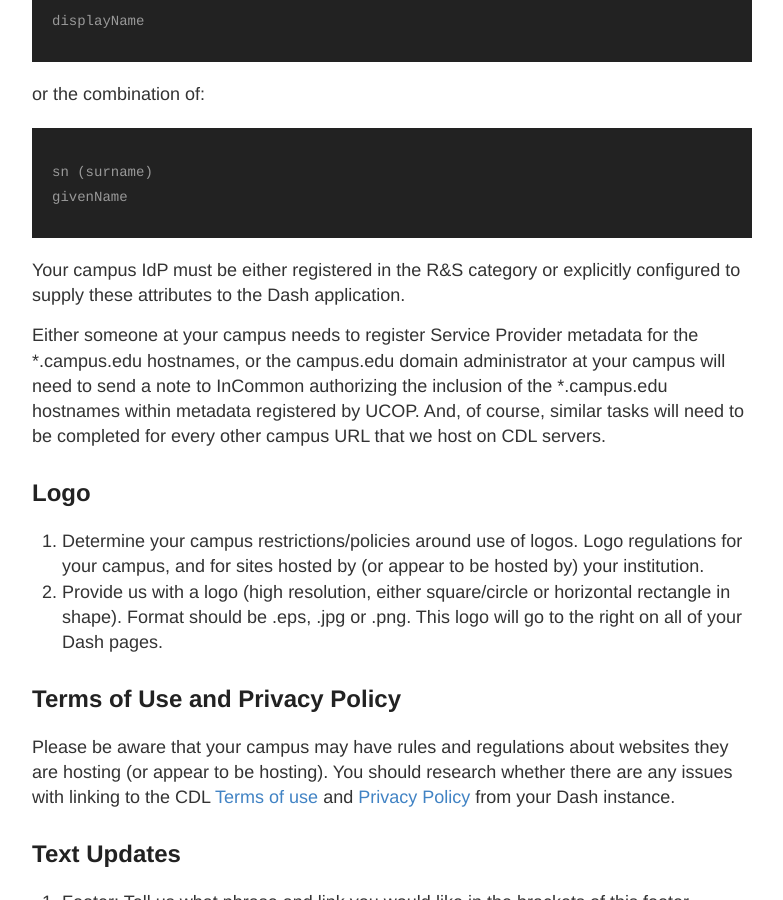
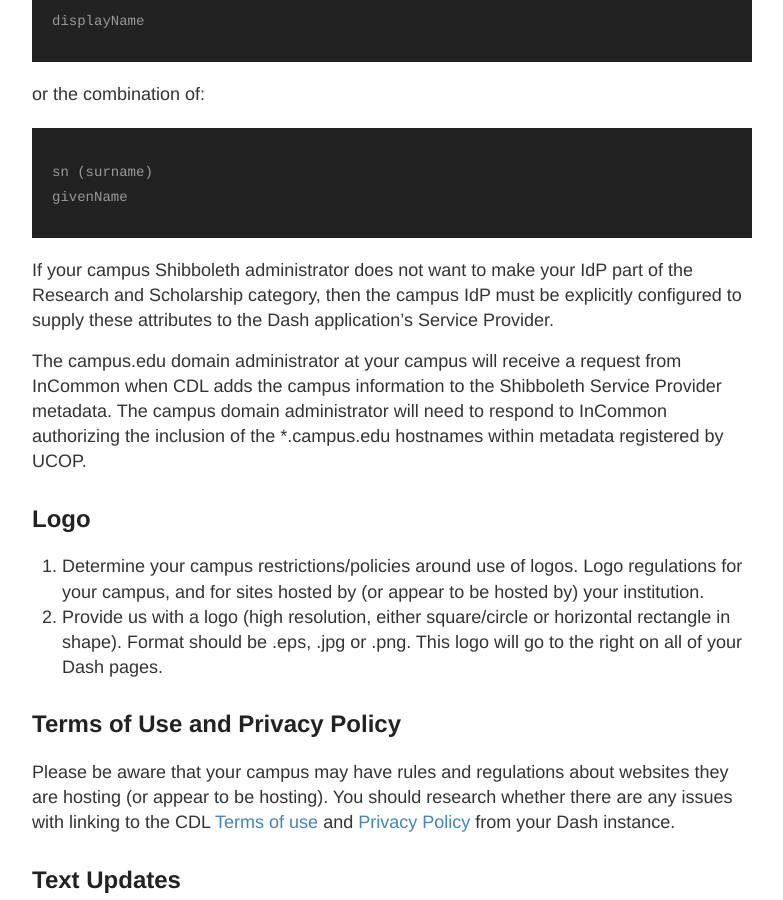
Before and after one commit to CDLUC3/dash, a Jekyll site: the page built from campus-tasks.md, in a window 1280 px wide and 900 px high, scrolled down 1074 px. Shown: the whole window, without its empty margins (248-1031 px from the left). Built offline with Jekyll 4.4.1, drawn with Linux system fonts in a browser that asks for light colours.

Commit message:
Update campus-tasks.md
Clarified some of the tasks for Shibboleth integration.

```diff
--- a/campus-tasks.md
+++ b/campus-tasks.md
@@ -31,9 +31,9 @@
     sn (surname)
     givenName
 
-Your campus IdP must be either registered in the R&S category or explicitly configured to supply these attributes to the Dash application.
+If your campus Shibboleth administrator does not want to make your IdP part of the Research and Scholarship category, then the campus IdP must be explicitly configured to supply these attributes to the Dash application's Service Provider.
 
-Either someone at your campus needs to register Service Provider metadata for the *.campus.edu hostnames, or the campus.edu domain administrator at your campus will need to send a note to InCommon authorizing the inclusion of the *.campus.edu hostnames within metadata registered by UCOP. And, of course, similar tasks will need to be completed for every other campus URL that we host on CDL servers.
+The campus.edu domain administrator at your campus will receive a request from InCommon when CDL adds the campus information to the Shibboleth Service Provider metadata. The campus domain administrator will need to respond to InCommon authorizing the inclusion of the *.campus.edu hostnames within metadata registered by UCOP.
 
 ## Logo
 
```
